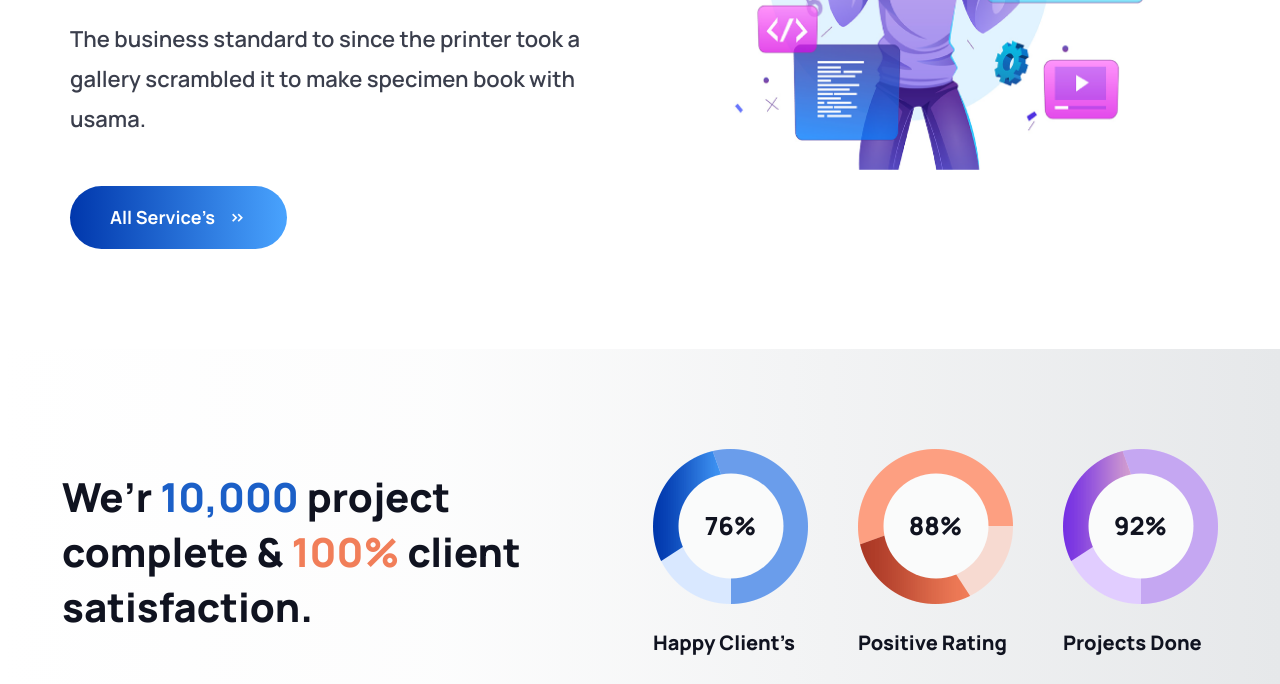
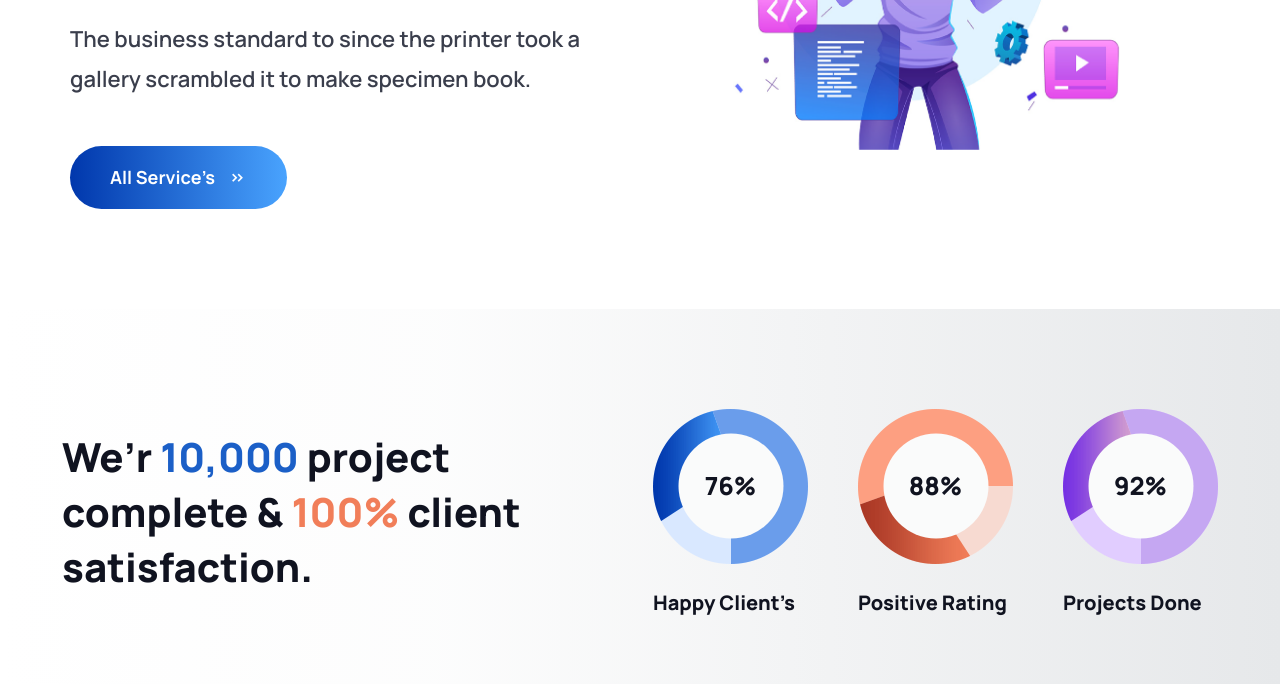
Before and after one commit to usamaabubakar/Usamagraphicspro, a plain HTML site: page index.html in a window 1280 px wide. Shown: the part 416-1100 px from the top of the page. Drawn offline with Linux system fonts and the light colour scheme.

Commit message:
name remove

```diff
--- a/index.html
+++ b/index.html
@@ -198,7 +198,7 @@
                         <span class="title-tag">In a few minutes</span>
                         <h2 class="title">Start <span>& Manage</span> your best choice startup.</h2>
                         <p>The business standard to since the printer took a gallery scrambled it to make
-                            specimen book with usama.</p>
+                            specimen book.</p>
                         <a href="service-list.html" class="btn btn-lg btn-default icon-right">All
                             Service’s <i class="icofont-double-right"></i></a>
                     </div>
```
